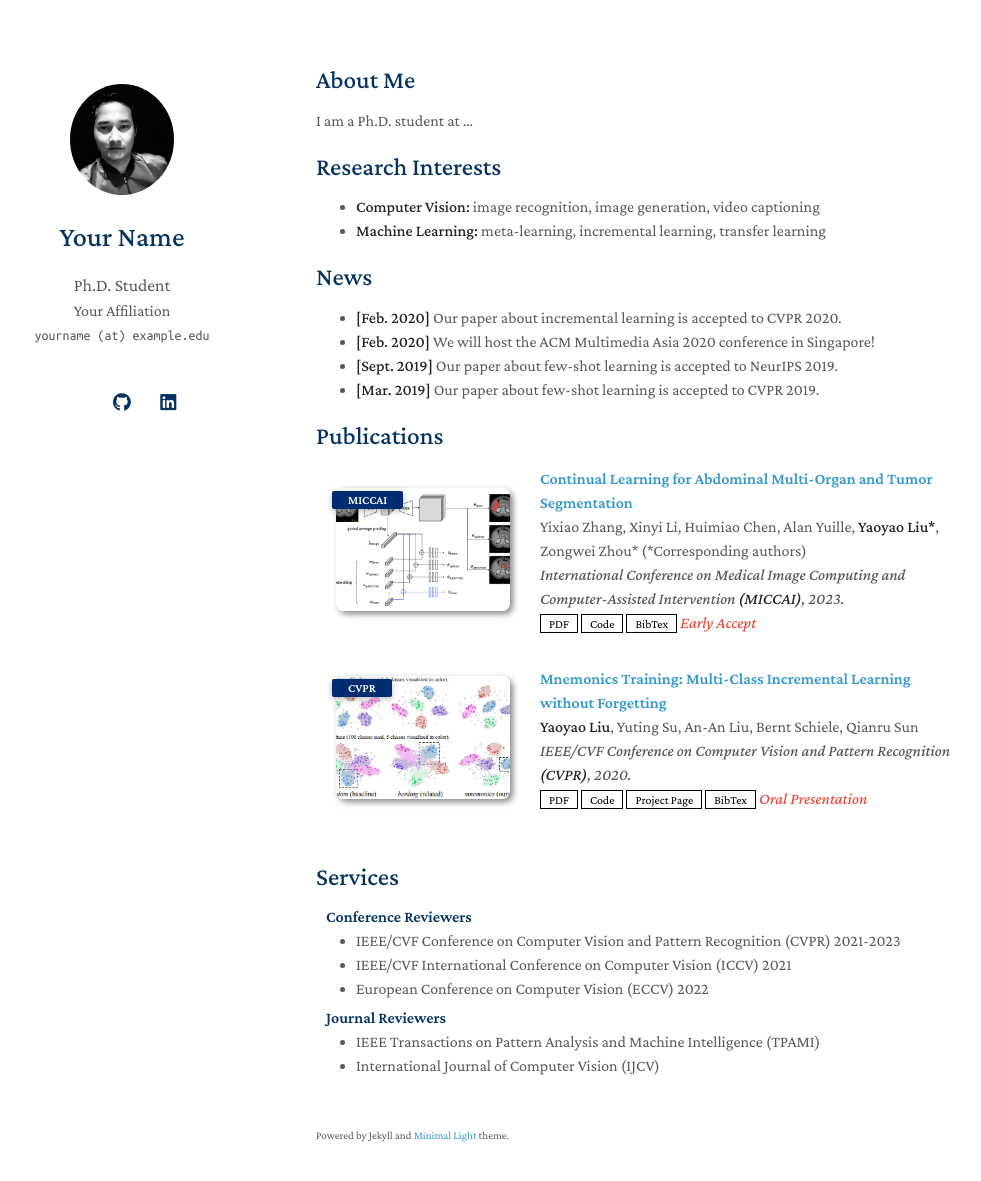
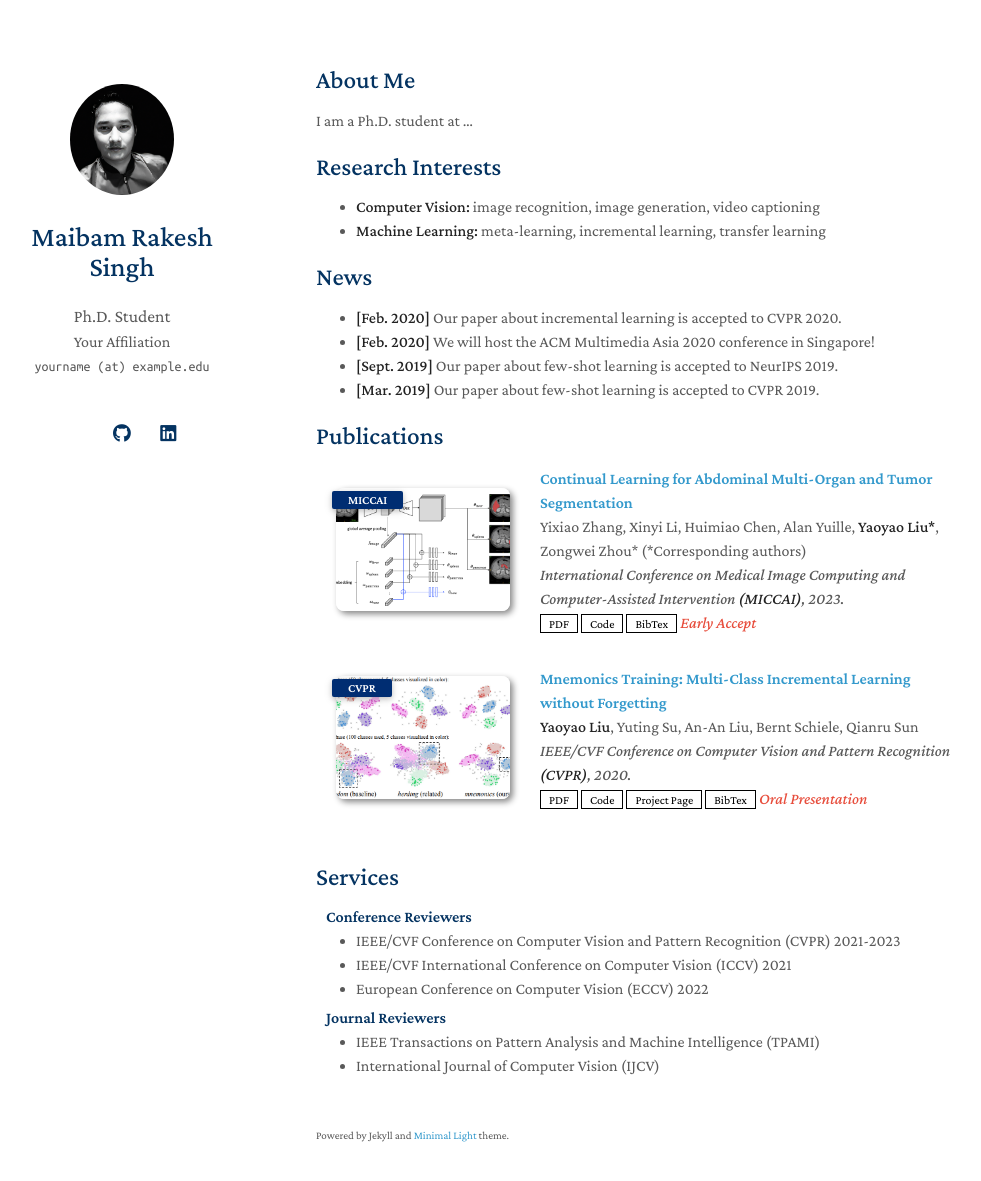
Before and after one commit to maibamrakeshsingh/mimi, a Jekyll site: the page built from index.md, in a window 1280 px wide and 1216 px high. Shown: the top 1181 px of the window, without its empty margins (154-1135 px from the left). Built offline with Jekyll 4.4.1, drawn with Linux system fonts in a browser that asks for light colours; a style sheet for code colours, icons or effects is not loaded; our own code applies the rules of GitHub Pages for plain Markdown files.

Commit message:
Update _config.yml

```diff
--- a/_config.yml
+++ b/_config.yml
@@ -1,5 +1,5 @@
 # Basic Information
-title: Your Name
+title: Maibam Rakesh Singh
 position: Ph.D. Student
 affiliation: Your Affiliation
 email: yourname (at) example.edu
```
